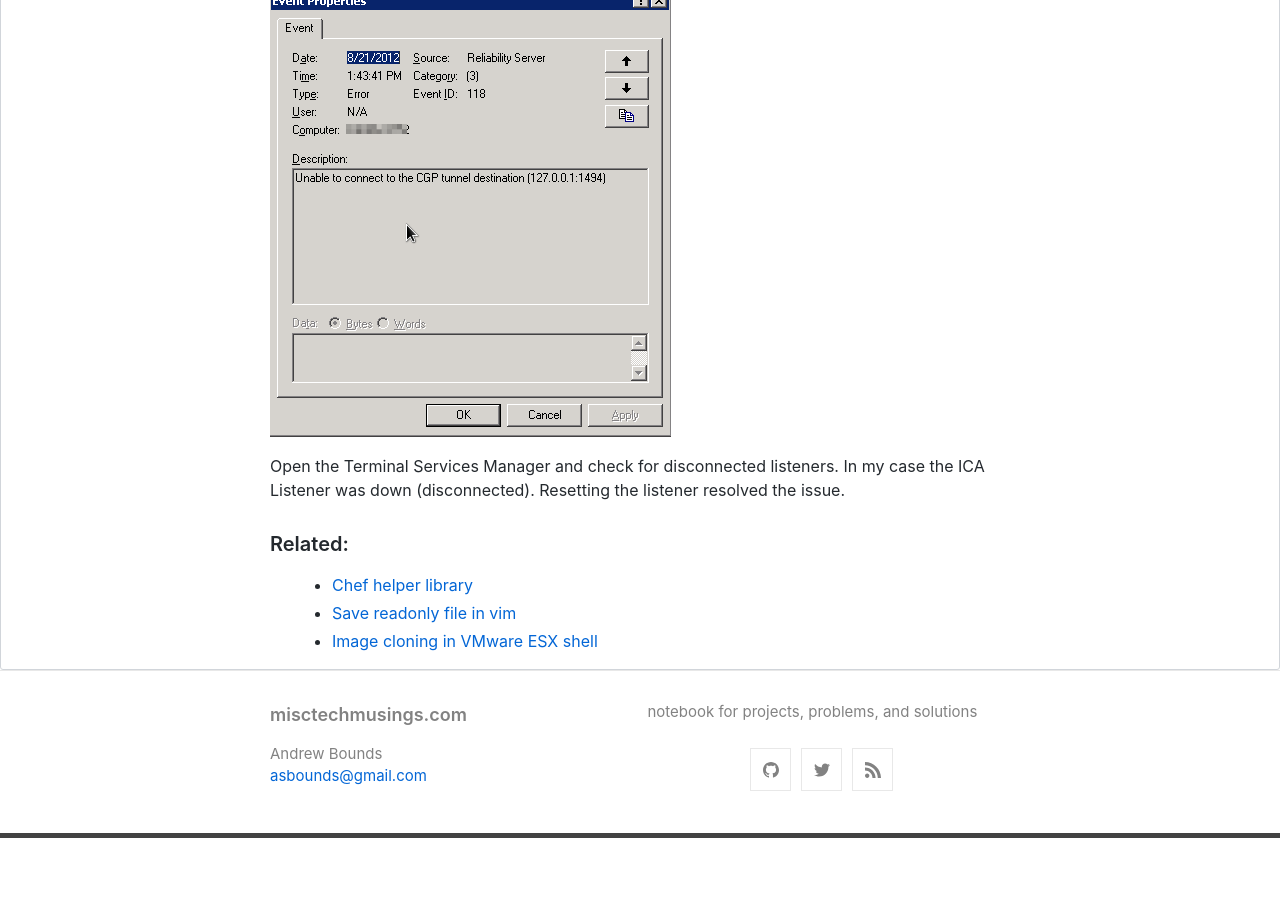
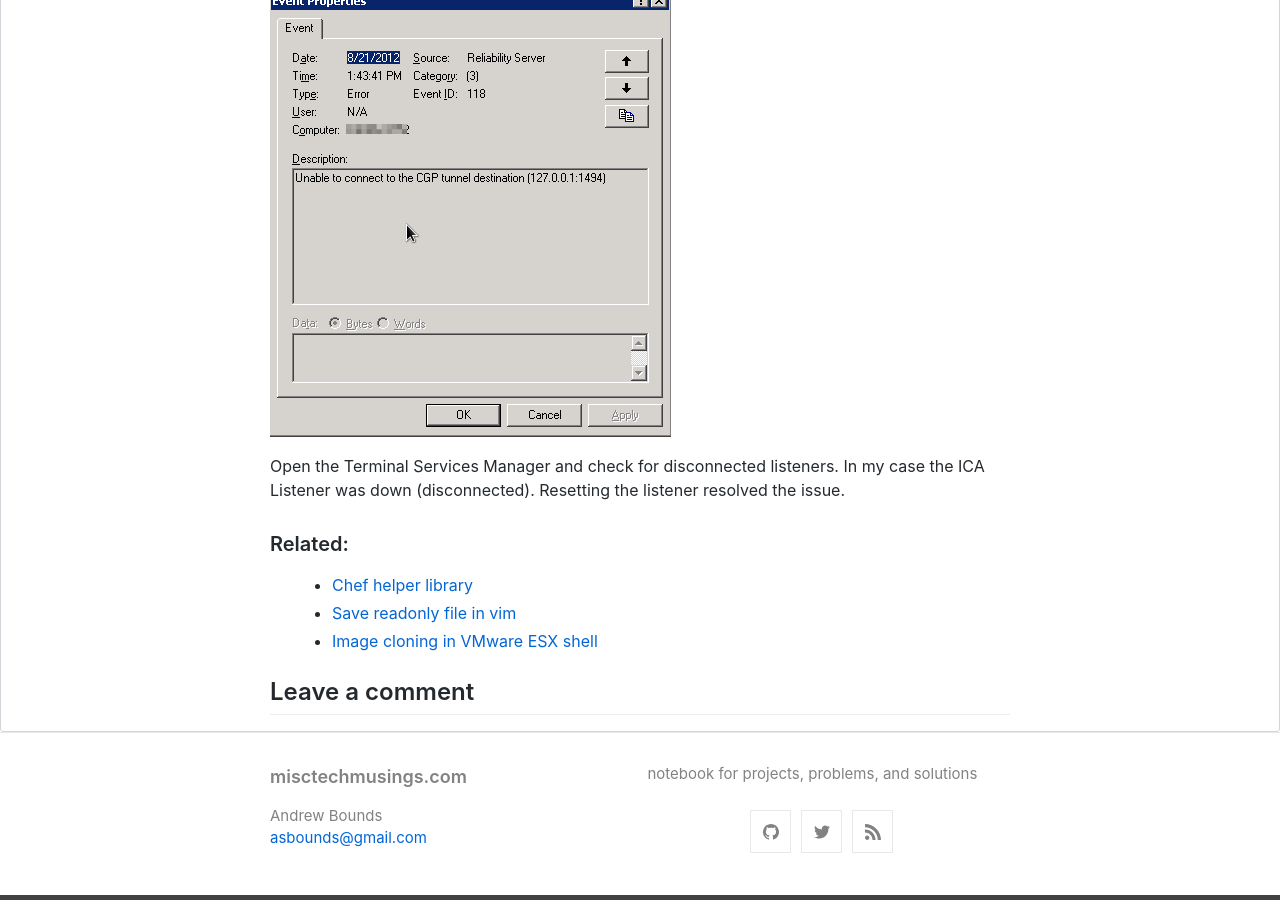
Before and after one commit to p0rkjello/p0rkjello.github.io, a Jekyll site: the page built from _posts/2012-08-21-unable-to-connect-to-the-cgp-tunnel-destination.md, in a window 1280 px wide and 900 px high, scrolled down 577 px. Built offline with Jekyll 4.4.1, drawn with Linux system fonts in a browser that asks for light colours; comment, search, counter and statistics services are not loaded; before the commit the page ends 1415 px from its top, so only the background shows below that.

Commit message:
comment header

```diff
--- a/_includes/utterances.html
+++ b/_includes/utterances.html
@@ -1,4 +1,5 @@
 <div class="utterances">
+  <h2>Leave a comment</h2>
   <script
     src="https://utteranc.es/client.js"
     repo="{{ site.utterances.repo }}"
```
